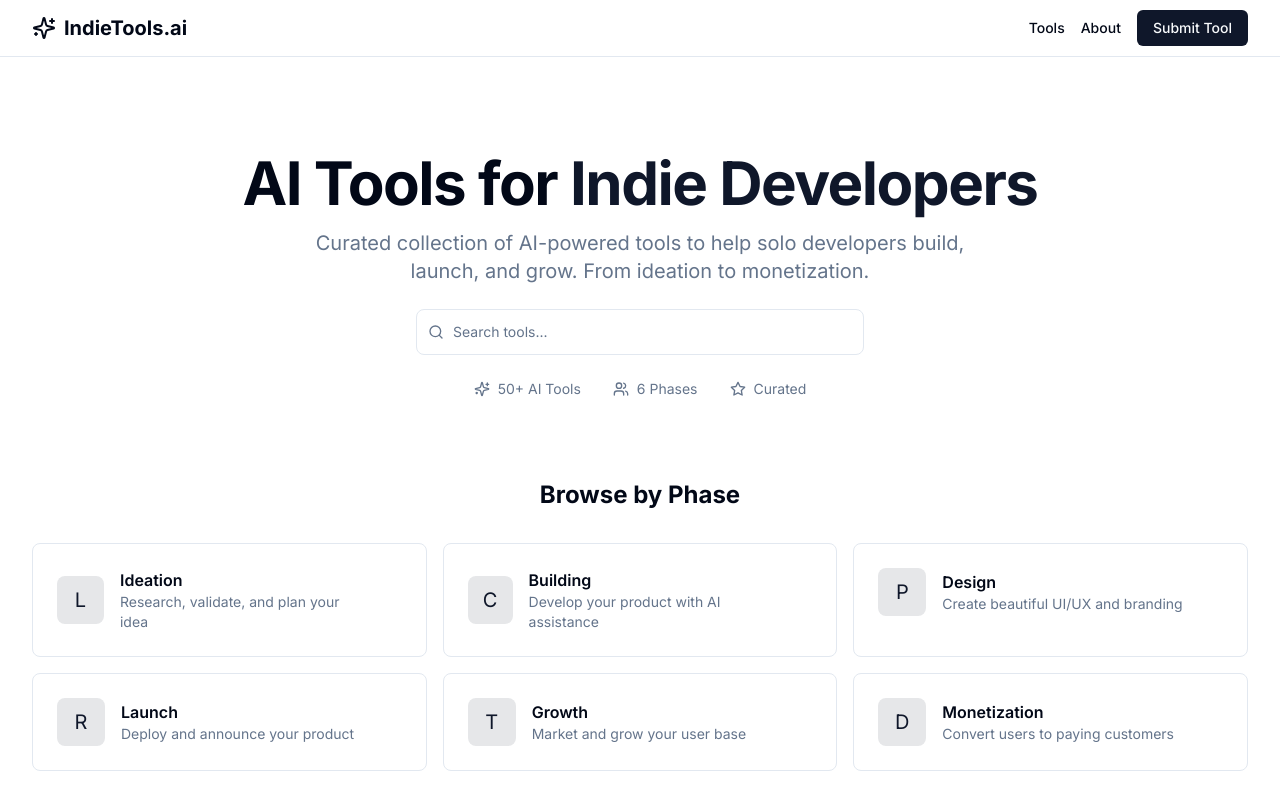
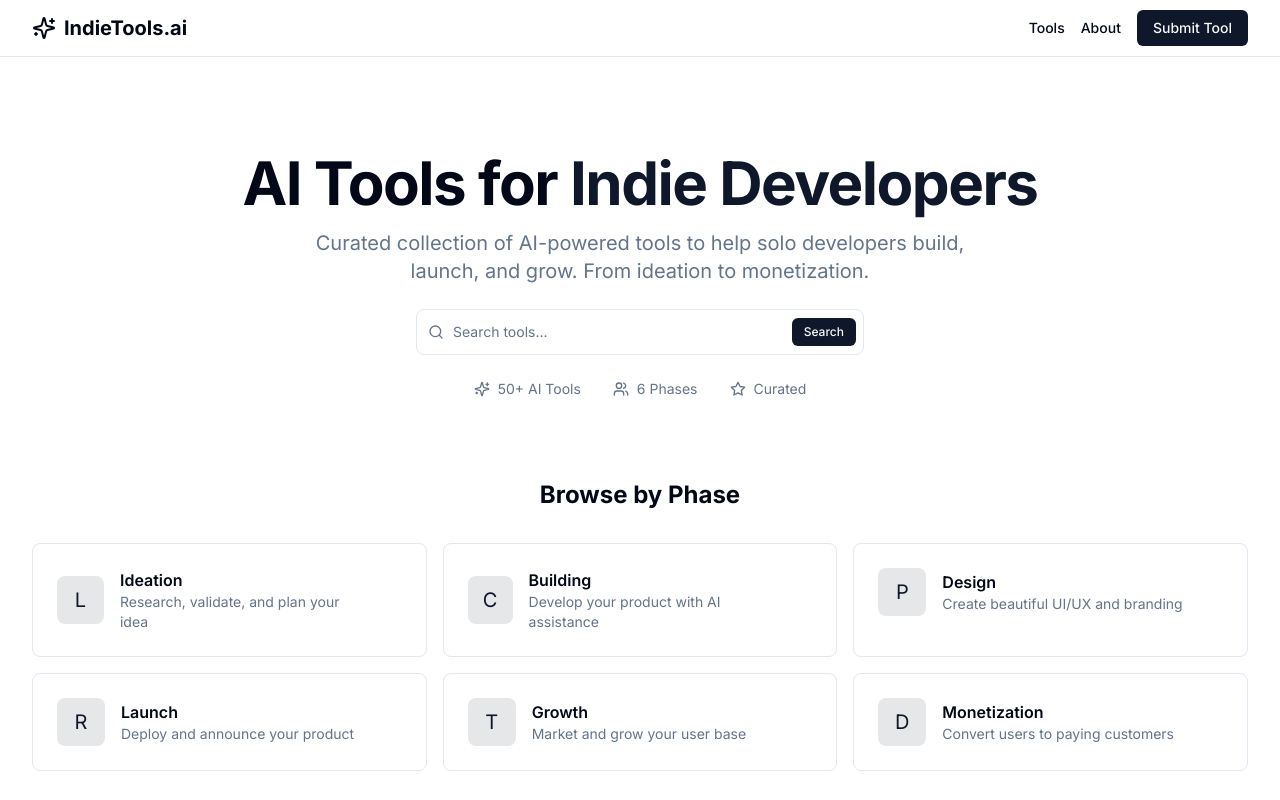
Before and after one commit to flybear16/indietools-ai, a Next.js app: page / in a window 1280 px wide. Shown: the top 800 px of the page. Built offline with nearby package versions, Linux system fonts and the light colour scheme; no server answers; the database is empty.

Commit message:
feat: 首页搜索框支持跳转到工具列表
- 创建 HomeSearch 客户端组件
- 输入关键词后点击 Search 按钮跳转到 /tools?q=xxx
- 空搜索直接跳转到工具列表页

```diff
--- a/app/page.tsx
+++ b/app/page.tsx
@@ -2,7 +2,8 @@ import Link from 'next/link';
 import { PHASES } from '@/types';
 import { getFeaturedTools } from '@/lib/db/queries';
 import { ToolCard } from '@/components/tool-card';
-import { Search, ArrowRight, Sparkles, Users, Star } from 'lucide-react';
+import { HomeSearch } from '@/components/home-search';
+import { ArrowRight, Sparkles, Users, Star } from 'lucide-react';
 
 export default async function HomePage() {
   const featuredTools = await getFeaturedTools(4);
@@ -46,16 +47,7 @@ export default async function HomePage() {
         </div>
 
         {/* Search Bar */}
-        <div className="w-full max-w-md">
-          <div className="relative">
-            <Search className="absolute left-3 top-1/2 h-4 w-4 -translate-y-1/2 text-muted-foreground" />
-            <input
-              type="text"
-              placeholder="Search tools..."
-              className="w-full rounded-lg border bg-background px-9 py-3 text-sm ring-offset-background placeholder:text-muted-foreground focus-visible:outline-none focus-visible:ring-2 focus-visible:ring-ring"
-            />
-          </div>
-        </div>
+        <HomeSearch />
 
         {/* Stats */}
         <div className="flex gap-8 text-sm text-muted-foreground">
--- /dev/null
+++ b/components/home-search.tsx
@@ -0,0 +1,40 @@
+'use client';
+
+import { useState } from 'react';
+import { useRouter } from 'next/navigation';
+import { Search } from 'lucide-react';
+
+export function HomeSearch() {
+  const router = useRouter();
+  const [query, setQuery] = useState('');
+
+  const handleSubmit = (e: React.FormEvent) => {
+    e.preventDefault();
+    if (query.trim()) {
+      router.push(`/tools?q=${encodeURIComponent(query.trim())}`);
+    } else {
+      router.push('/tools');
+    }
+  };
+
+  return (
+    <form onSubmit={handleSubmit} className="w-full max-w-md">
+      <div className="relative">
+        <Search className="absolute left-3 top-1/2 h-4 w-4 -translate-y-1/2 text-muted-foreground" />
+        <input
+          type="text"
+          placeholder="Search tools..."
+          value={query}
+          onChange={(e) => setQuery(e.target.value)}
+          className="w-full rounded-lg border bg-background px-9 py-3 text-sm ring-offset-background placeholder:text-muted-foreground focus-visible:outline-none focus-visible:ring-2 focus-visible:ring-ring"
+        />
+        <button
+          type="submit"
+          className="absolute right-2 top-1/2 -translate-y-1/2 rounded-md bg-primary px-3 py-1.5 text-xs font-medium text-primary-foreground hover:bg-primary/90"
+        >
+          Search
+        </button>
+      </div>
+    </form>
+  );
+}
```
